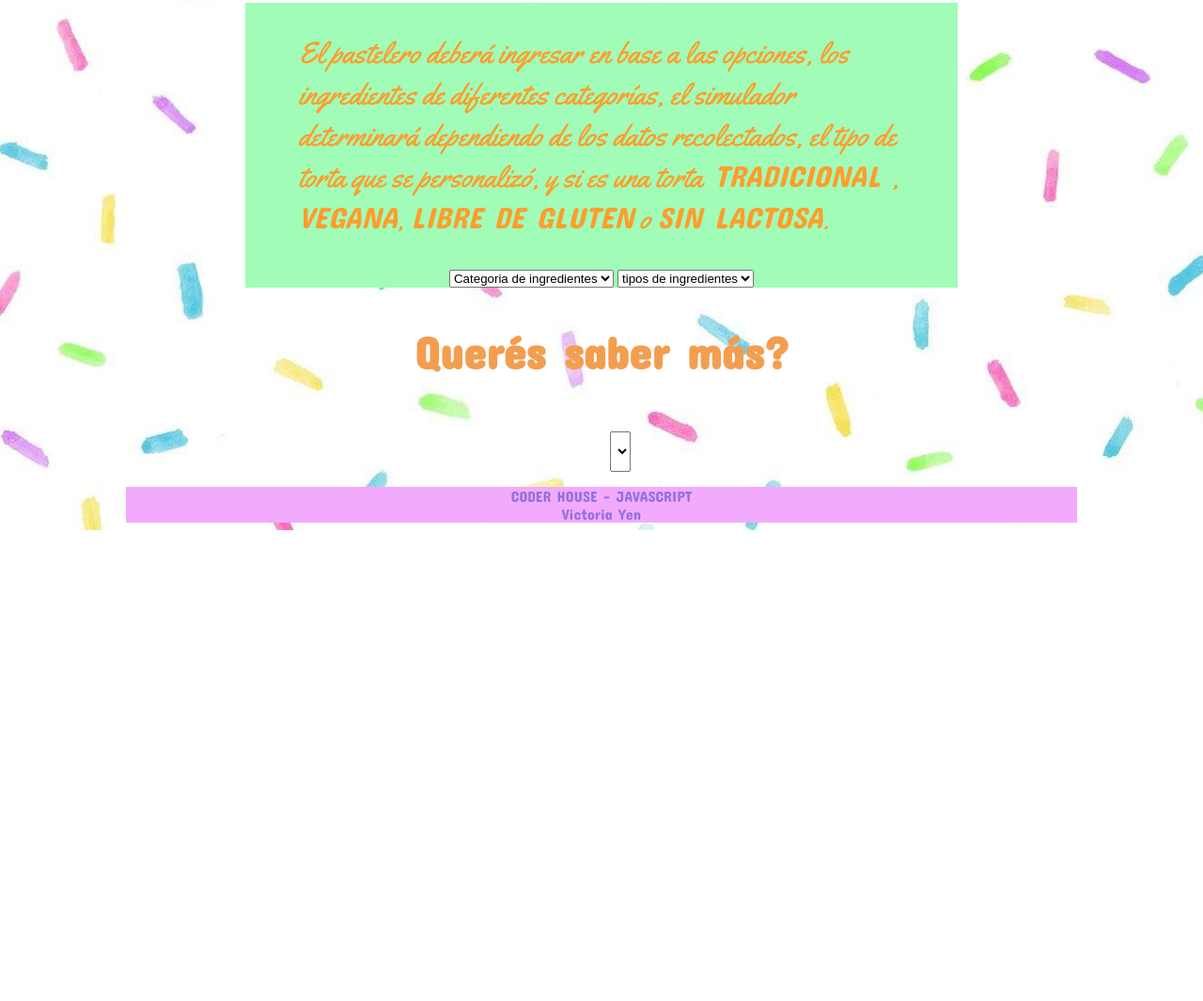
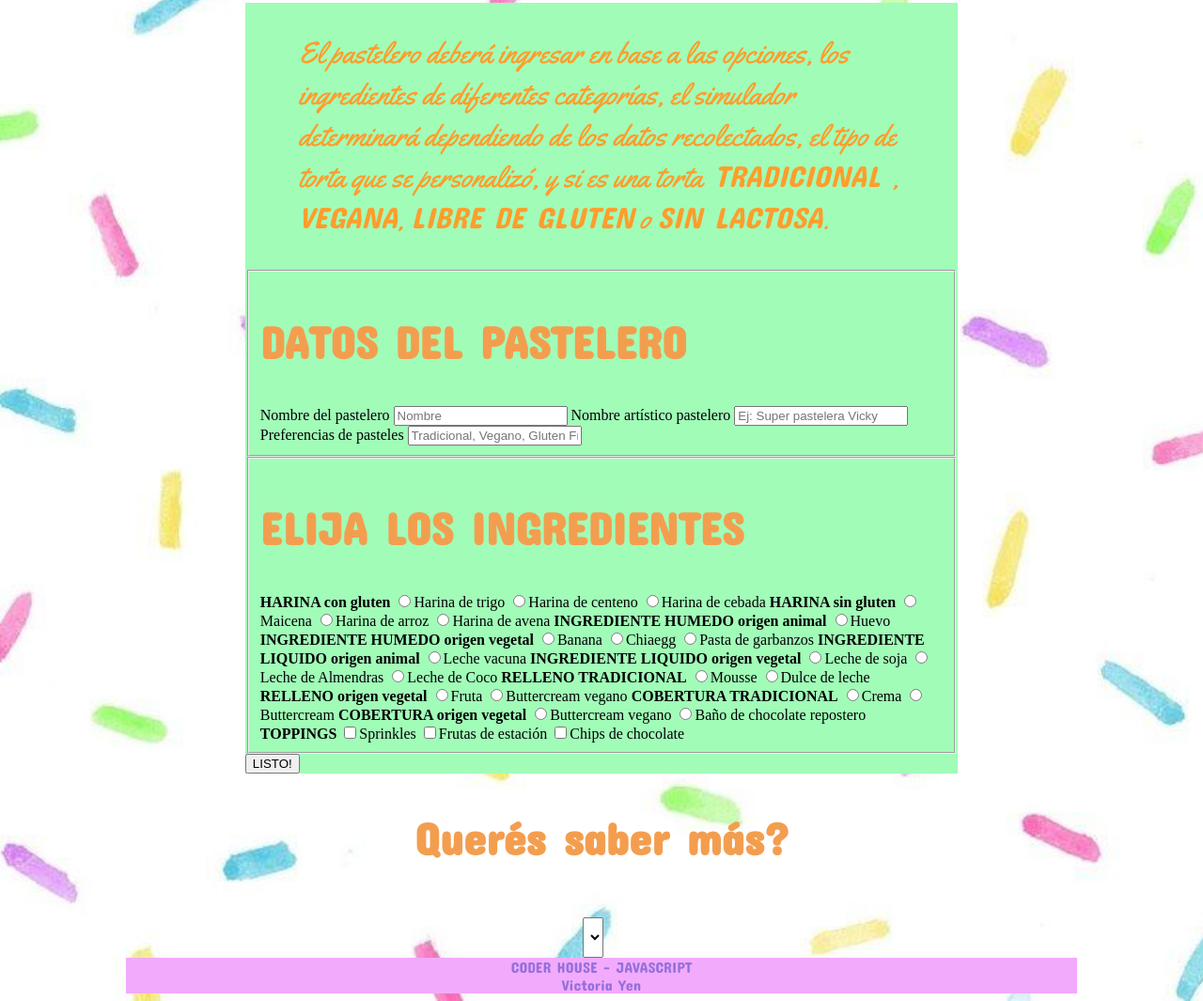
Before and after one commit to Vickytyen/simulador, a plain HTML site: page index.html in a window 1280 px wide. Shown: the part 303-1368 px from the top of the page at 94% size. Before the commit the page ends 867 px from the top, so only its background shows below. Drawn offline with Linux system fonts and the light colour scheme.

Commit message:
intento 3
opciones con input type radio y ckeckbox

```diff
--- a/archivoyen.js
+++ b/archivoyen.js
@@ -7,48 +7,38 @@
     Entrega: N° 10
 */
 
-//Hice una lista anidada de objetos para que cuando seleccione "categorias" recorra el array de la lista de "ingredientes"
-let categorias = ["Harinas con gluten","Harinas sin gluten", "Ingrediente humedo", "Ingrediente humedo vegano", "Leche animal con lactosa", "Leche vegana sin lactosa",
-"Relleno tradicional", "Relleno vegetal sin lactosa","cobertura tradicional", "cobertura vegana sin lactosa"]
-let ingredientes = ["Harina de trigo", "Maicena", "Harina de arroz" , "Harina de avena", "Harina de Almendras", "Huevo", "Banana", "chiaegg", "Pasta de Garbanzos",
-"Leche animal", "Leche de soja", "Leche de almendras", "Leche de castañas", "Leche de avellanas", "Leche de avena", "Mousse", "Buttercream", "Fruta", "Buttercream vegetal",
-"Crema", "Buttercream vegetal"];
+function recolectarDatos() {
 
-let lista1= document.getElementById("lista1")
-let lista2= document.getElementById("lista2")
+    let form = document.forms["myForm"]
 
-function recorrer (listas,valores) {
-    lista2.innerHTML=""
+    let nombreP = form.nombreP.value;
+    let nombreF = form.nombreF.value;
+    let preferencias = form.preferencias.value;
 
-    for(let index of valores){
-        listas.innerHTML += `<option>$(index)</option>`
+    let harina = form.harina.value;
+    let humedo = form.humedo.value;
+    let liquido = form.liquido.value;
+    let relleno = form.relleno.value;
+    let cobertura = form.cobertura.value;
+
+   let toppings = document.getElementsByName("toppings[]");
+   let mensaje = "Nuestro pastelero curioso "+ nombreP +" conocido como " + nombreF + ", con preferencias en pasteles " + preferencias + ". Ha hecho un pastel " +
+                 " con base de bizcochuelo de: " + harina +
+                 ", con ingrediente húmedo de: " + humedo +
+                 ", con ingrediente leche de: " + liquido +
+                 ", con un delicioso relleno de: " + relleno +
+                 " y una irresistible cobertura de: " + cobertura +
+                 ", ademas agregó toppings de: ";
+
+    for (let i = 0;i < toppings.length; i++){
+        const element = toppings[i];
+
+        if(element.checked){
+            mensaje += element.value + " ";
+        }
+
     }
-}
-
-function llenar() {
-    recorrer(lista1,categorias)
-}
-
-
-//Peeeeroo... nada funciono xD
-
-llenar()
-lista1.addEventListener("change",(e )=> {
-    let dato= e.target.value
-
-    switch (dato) {
-        case "Harinas con gluten":
-            recorrer (lista2,ingredientes.slice(0))
-            break;
-        case "Harinas sin gluten":
-            recorrer(lista2, ingredientes.slice(1,4))
-            break;
-        case "Ingrediente humedo":
-            recorrer(lista2, ingredientes.slice(4))
-            break;
-        default:
-            break;
-    }
+    alert(mensaje);
 }
 
 
--- a/index.html
+++ b/index.html
@@ -30,21 +30,63 @@
             el simulador determinará dependiendo de los datos recolectados, el tipo de torta que se personalizó,
             y si es una torta<span class="italic"> TRADICIONAL </span>, <span class="italic">VEGANA</span>, <span class="italic">LIBRE DE GLUTEN</span> o <span class="italic">SIN LACTOSA</span>.
         </p>
-        <!--Select anidados-->
-        <div>
-            <select name="form1" id="lista1">
-                <option selected>Categoria de ingredientes</option>
-            </select>
-            <select name="form2" id="lista2">
-                <option selected>tipos de ingredientes</option>
-            </select>
-        </div>
+        <form name ="myForm">
+            <fieldset>
+                <h2>DATOS DEL PASTELERO</h2>
+                <label for="nombreP" >Nombre del pastelero</label>
+                <input type="text" name="nombreP" id="nombreP"  placeholder ="Nombre"/>
+                <label for="nombreF">Nombre artístico pastelero</label>
+                <input type="text" name="nombreF" id="nombreF" placeholder="Ej: Super pastelera Vicky " />
+                <label for="preferencias">Preferencias de pasteles</label>
+                <input type="text" name="preferencias" id="preferencias"  placeholder ="Tradicional, Vegano, Gluten Free, sin Lactosa" />
+            </fieldset>
+            <fieldset>
+                <h2>ELIJA LOS INGREDIENTES</h2>
+                <strong>HARINA con gluten</strong>
+                <input type="radio" name="harina" id="trigo" value="trigo">Harina de trigo
+                <input type="radio" name="harina" id="centeno" value="centeno">Harina de centeno
+                <input type="radio" name="harina" id="cebada" value="cebada">Harina de cebada
+                <strong>HARINA sin gluten</strong>
+                <input type="radio" name="harina" id="maicena" value="maicena">Maicena
+                <input type="radio" name="harina" id="arroz" value="arroz">Harina de arroz
+                <input type="radio" name="harina" id="avena" value="avena">Harina de avena
+                <strong>INGREDIENTE HUMEDO origen animal</strong>
+                <input type="radio" name="humedo" id="huevo" value="huevo">Huevo
+                <strong>INGREDIENTE HUMEDO origen vegetal</strong>
+                <input type="radio" name="humedo" id="banana" value="banana">Banana
+                <input type="radio" name="humedo" id="chiaegg" value="chiaegg">Chiaegg
+                <input type="radio" name="humedo" id="garbanzo" value="garbanzo">Pasta de garbanzos
+                <strong>INGREDIENTE LIQUIDO origen animal</strong>
+                <input type="radio" name="liquido" id="vaca" value="vaca">Leche vacuna
+                <strong>INGREDIENTE LIQUIDO origen vegetal</strong>
+                <input type="radio" name="liquido" id="soja" value="soja">Leche de soja
+                <input type="radio" name="liquido" id="almendras" value="almendras">Leche de Almendras
+                <input type="radio" name="liquido" id="coco" value="coco">Leche de Coco
+                <strong>RELLENO TRADICIONAL</strong>
+                <input type="radio" name="relleno" id="mousse" value="mousse">Mousse
+                <input type="radio" name="relleno" id="ddl" value="ddl">Dulce de leche
+                <strong>RELLENO origen vegetal</strong>
+                <input type="radio" name="relleno" id="fruta" value="fruta">Fruta
+                <input type="radio" name="relleno" id="buttercream vegano" value="buttercream vegano">Buttercream vegano
+                <strong>COBERTURA TRADICIONAL</strong>
+                <input type="radio" name="cobertura" id="crema" value="crema">Crema
+                <input type="radio" name="cobertura" id="bcream" value="bcream">Buttercream
+                <strong>COBERTURA origen vegetal</strong>
+                <input type="radio" name="cobertura" id="bcreamveano" value="bcreamveano">Buttercream vegano
+                <input type="radio" name="cobertura" id="repostero" value="repostero">Baño de chocolate repostero
+                <strong>TOPPINGS</strong>
+                <input type="checkbox" name="toppings[]" id="sprinkles" value="sprinkles">Sprinkles
+                <input type="checkbox" name="toppings[]" id="frutas" value="frutas">Frutas de estación
+                <input type="checkbox" name="toppings[]" id="chips" value="chips">Chips de chocolate
+                </fieldset>
+                <button type="button" onclick="recolectarDatos()">LISTO!</button>
+        </form>
 
     <!--Desafio DOM-->
     </div>
     <h2>Querés saber más?</h2>
     <div>
-        <ul id="cakeList"></u>
+        <ul id="cakeList"></ul>
             <select id="selectCake"></select>
         </div>
 
```
